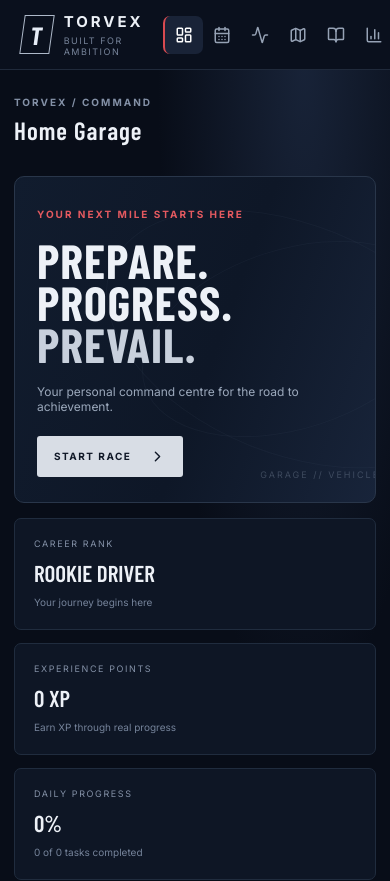
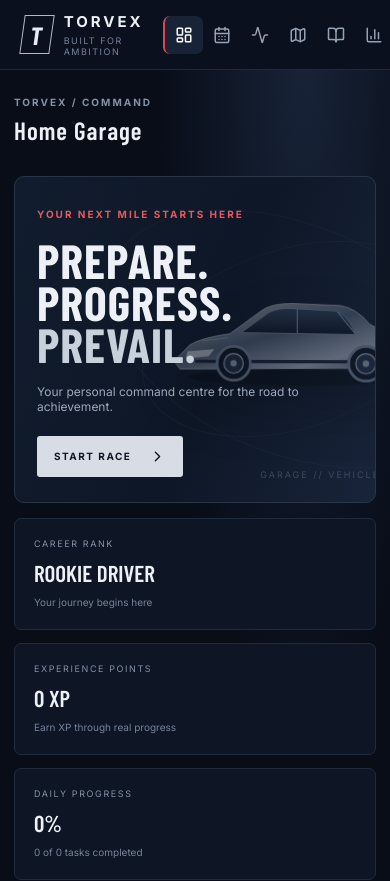
Before and after one commit to tushishrivastav19-tech/TORVEX-, a React (Vite) app: page / in a window 390 px wide. Shown: the top 881 px of the page. Built offline with nearby package versions, Linux system fonts and the light colour scheme; a web font is replaced by a local one.

Commit message:
Add premium Garage car styling
Added styles for car visual animation and responsiveness.

```diff
--- a/styles.css
+++ b/styles.css
@@ -110,3 +110,43 @@ button{font:inherit}.shell{min-height:100vh;display:grid;grid-template-columns:2
     min-height: 135px;
   }
 }
+/* TORVEX HOME GARAGE — HERO VEHICLE */
+.car-visual {
+  position: relative;
+  z-index: 1;
+  width: min(100%, 650px);
+  transform: perspective(900px) rotateY(-8deg);
+  filter: drop-shadow(0 25px 28px #0009);
+  animation: torvex-car-arrive 1.1s cubic-bezier(.2,.8,.2,1) both;
+}
+
+.car-visual svg {
+  display: block;
+  width: 100%;
+  height: auto;
+  overflow: visible;
+}
+
+@keyframes torvex-car-arrive {
+  from {
+    opacity: 0;
+    transform: perspective(900px) translateX(45px) rotateY(-13deg);
+  }
+  to {
+    opacity: 1;
+    transform: perspective(900px) translateX(0) rotateY(-8deg);
+  }
+}
+
+@media (max-width: 850px) {
+  .car-visual {
+    width: 120%;
+    transform: perspective(900px) rotateY(-5deg);
+  }
+}
+
+@media (prefers-reduced-motion: reduce) {
+  .car-visual {
+    animation: none;
+  }
+}
```
